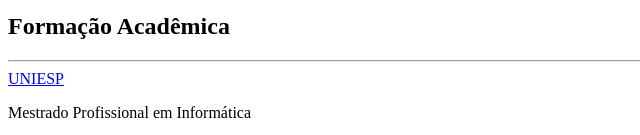
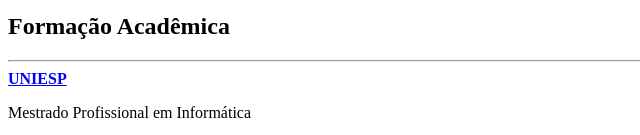
Before and after one commit to Yuridms12/ProjetoHTMLNicoly, a plain HTML site: page index.html in a window 1280 px wide. Shown: the part 1085-1220 px from the top of the page, 0-640 px from the left. Drawn offline with Linux system fonts and the light colour scheme.

Commit message:
Update style.css

```diff
--- a/style.css
+++ b/style.css
@@ -1,4 +1,4 @@
-#link{
+#kga{
     color: blue; font-weight: bold;
 
     }
```
